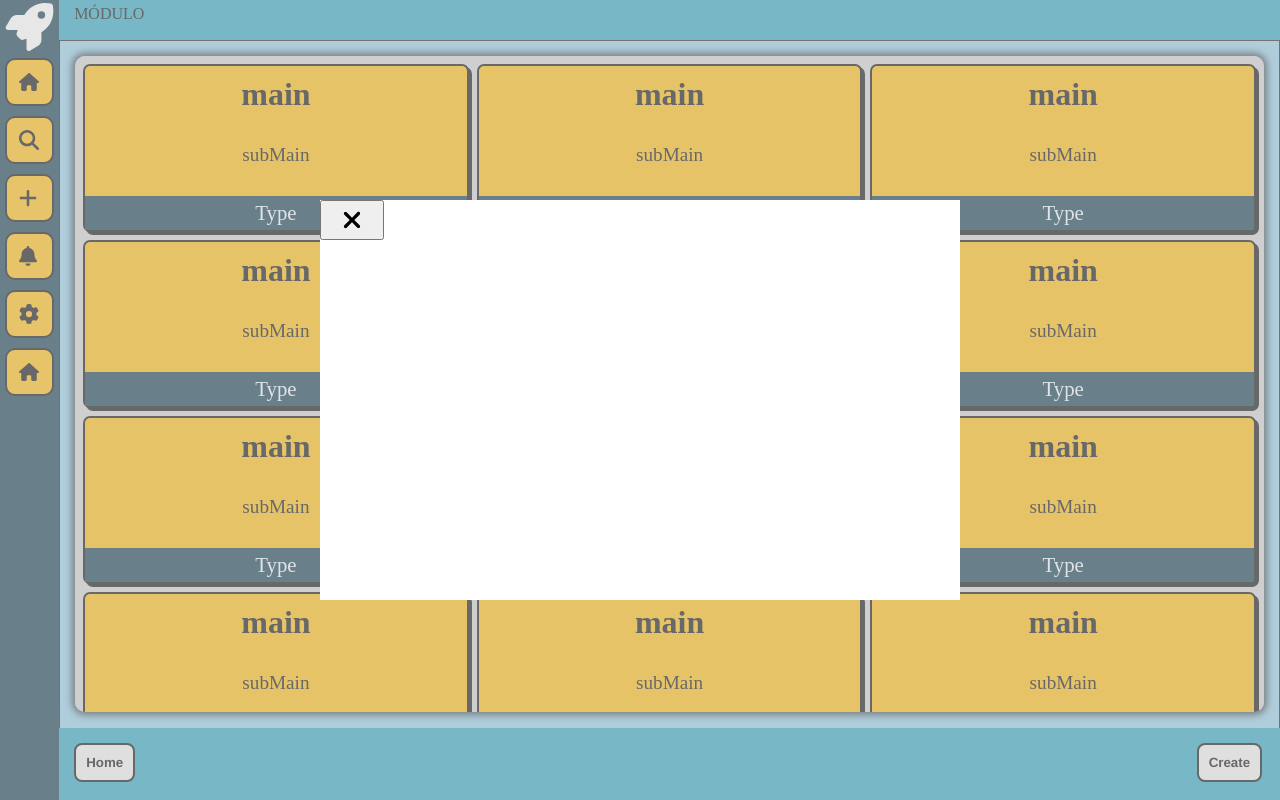
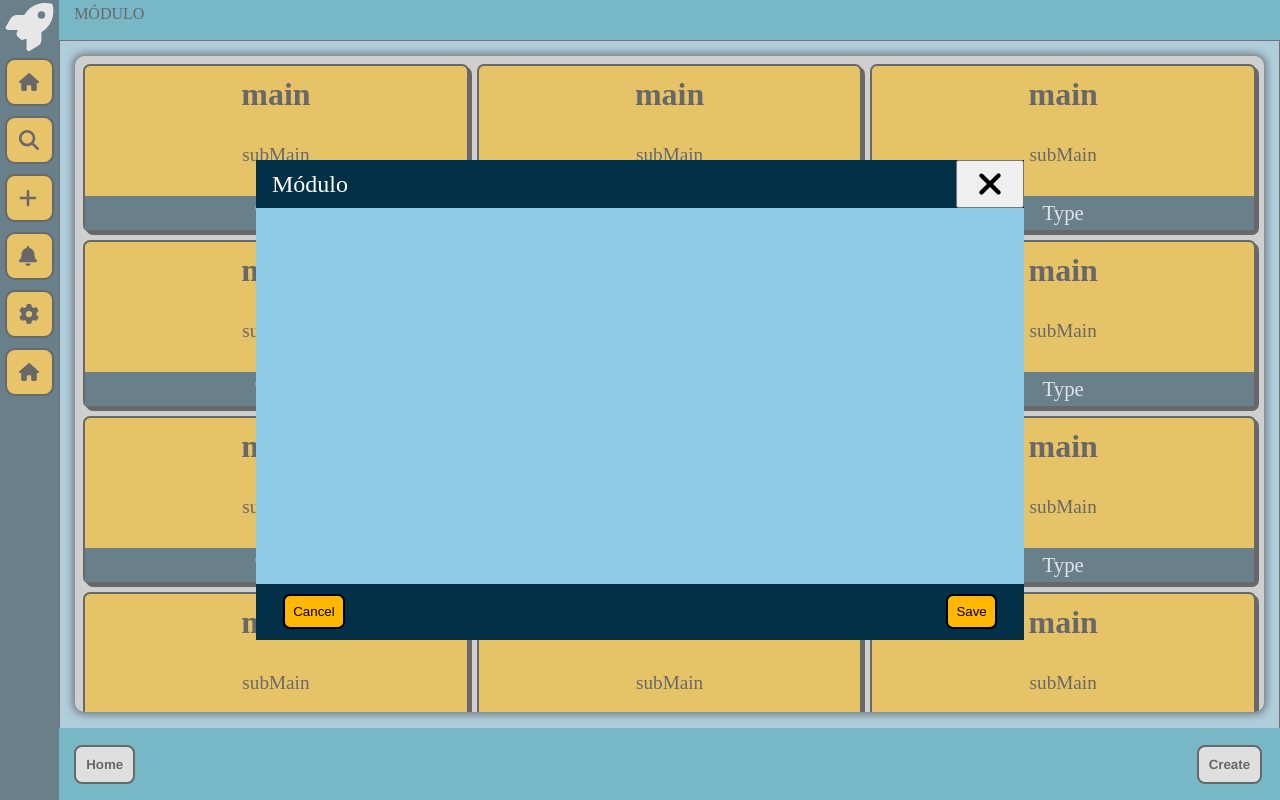
Before and after one commit to PedroGamaz/fisrtProject, a plain HTML site: page pedro.html in a window 1280 px wide. Drawn offline with Linux system fonts and the light colour scheme.

Commit message:
attmodal

```diff
--- a/pedro.css
+++ b/pedro.css
@@ -73,6 +73,25 @@ body{
         width: 100%;
         height: 100%;
     }
+    .flexSubModal{
+        position: fixed;
+        top: 0;
+        left: 0;
+        height: 100vh;
+        width: 100vw;
+        background-color: #8ecae6;
+    }
+    .topModal{
+        max-height: 8%;
+        width: 100%;
+    }
+    .bottomModal{
+        max-height: 10%;
+        width: 100%;
+    }
+    #close{
+        min-width: 15%;
+    }
 }
 .top{
     width: 100%;
@@ -143,6 +162,7 @@ body{
 }
 .bottomContainer{
     display: flex;
+    align-items: center;
     justify-content: space-between;
     width: calc(100VW - 62px);
     height: 100%;
@@ -294,8 +314,8 @@ a:hover{
     z-index: 10;
 }
 .subModal{
-    height: 50vh;
-    width: 50vw;
+    height: 60vh;
+    width: 60vw;
     background-color: rgb(255, 255, 255);
     z-index: 12;
 }
@@ -313,10 +333,72 @@ a:hover{
     height: 100%;
     width: 100%;
 }
+.flexSubModal{
+    display: flex;
+    flex-direction: column;
+    justify-content: space-between;
+    height: 100%;
+    width: 100%;
+    background-color: #8ecae6;
+}
+.topModal{
+    display: flex;
+    justify-content: space-between;
+    width: 100%;
+    height: 10%;
+    background-color: #023047;
+}
+.bottomModal{
+    display: flex;
+    align-items: center;
+    justify-content: center;
+    height: 15%;
+    width: 100%;
+    background-color: #023047;
+}
+.bottomModalContainer{
+    display: flex;
+    align-items: center;
+    justify-content: space-between;
+    height: 100%;
+    width: 95%;
+}
 #close{
     cursor: pointer;
-    height: 5vh;
-    width: 5vw;
+    height: 100%;
+    width: 10%;
     align-items: end;
     padding: 5px;
+    float: right;
 }
+.contentModal{
+    overflow: auto;
+    word-wrap: break-word;
+    background-color: #8ecae6;
+    height: 100%;
+    width: 100%;
+}
+.modalSpan{
+    font-size: 1.5rem;
+    color: white;
+}
+.flexBtnModalTop{
+    width: 100%;
+}
+.modulo{
+    display: flex;
+    align-items: center;
+    justify-content: center;
+    padding-left: 1rem;
+}
+.buttonModal{
+    cursor: pointer;
+    background-color: #ffb700;
+    padding: 0.5rem;
+    margin: 0.5rem;
+    border: 2px solid black;
+    border-radius: 7px;
+}
+.buttonModal:hover{
+    background-color: #ffca44;
+}
--- a/pedro.html
+++ b/pedro.html
@@ -13,8 +13,23 @@
         <div class="fundoModal"></div>
         <div class="subModal">
             <div class="flexSubModal">
-                <div><button id="close"><img class="imgModal" src="./assets/icons/xmark-solid.svg" alt=""></button></div>
-                <div></div>
+                <div class="topModal">
+                    <div class="modulo">
+                        <div>
+                            <span class="modalSpan">Módulo</span>
+                        </div>
+                    </div>
+                    <div class="flexBtnModalTop">
+                        <button id="close"><img class="imgModal" src="./assets/icons/xmark-solid.svg" alt=""></button>
+                    </div>
+                </div>
+                <div class="contentModal"></div>
+                <div class="bottomModal">
+                    <div class="bottomModalContainer">
+                        <div><button class="buttonModal"><span>Cancel</span></button></div>
+                        <div><button class="buttonModal"><span>Save</span></button></div>
+                    </div>
+                </div>
             </div>
         </div>
     </div>
--- a/pedro.js
+++ b/pedro.js
@@ -1,4 +1,3 @@
-console.log("Olá, mundo!");
 let modal = document.getElementById("modal")
 let close = document.getElementById("close")
 close.addEventListener("click", function(){
```
